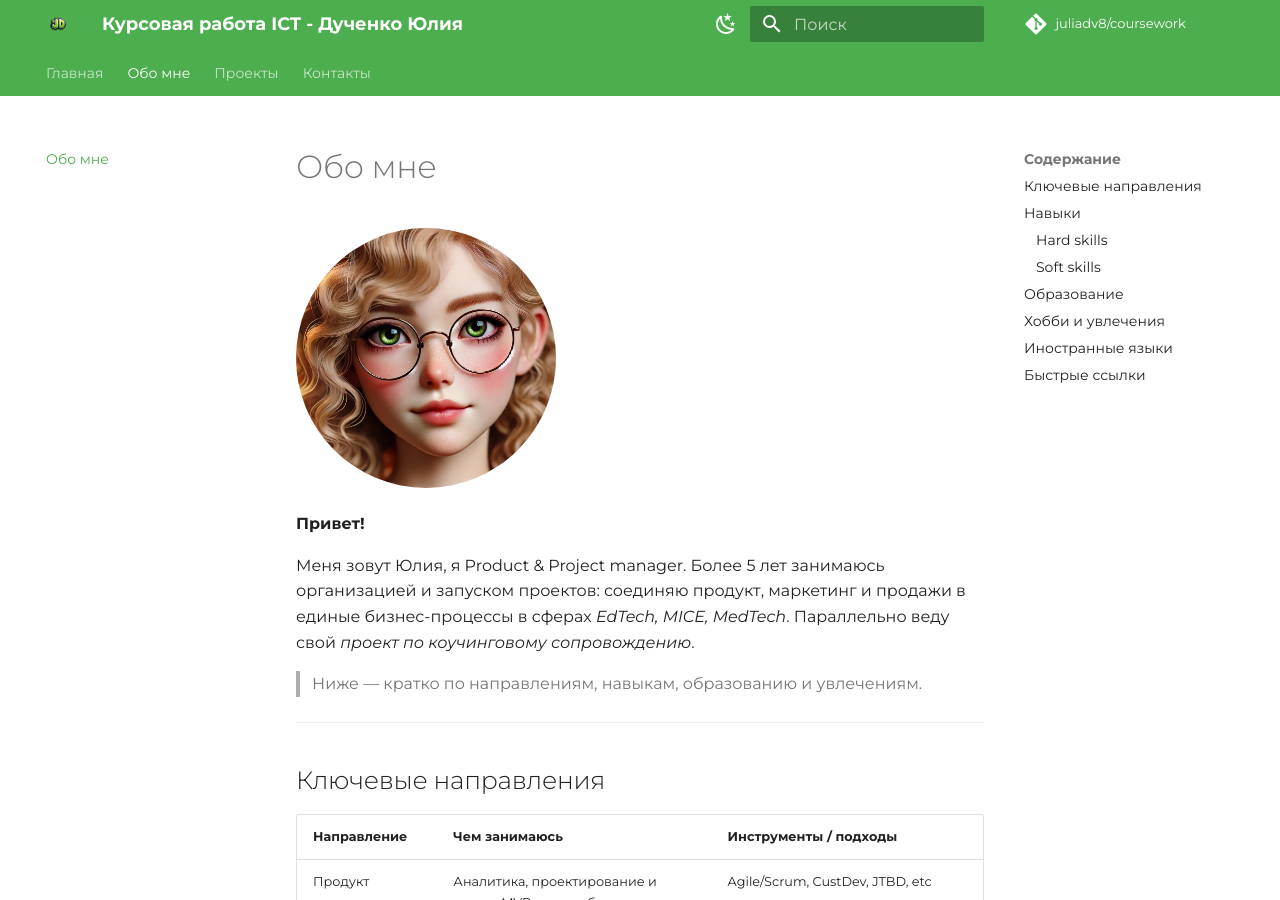
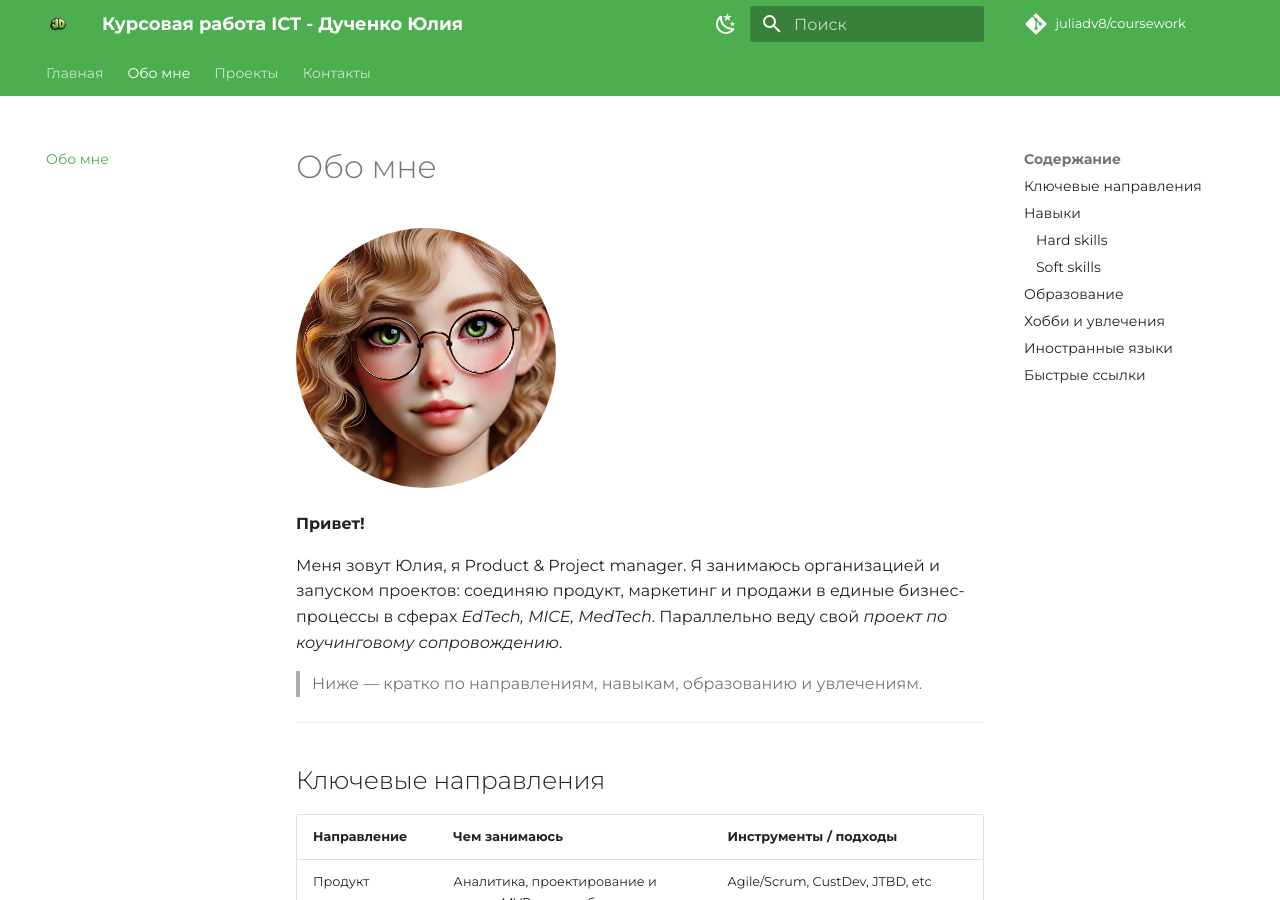
Before and after one commit to juliadv8/coursework, an MkDocs documentation site: the page built from docs/about.md, in a window 1280 px wide and 900 px high. Built offline with MkDocs 1.6.1 and Material for MkDocs 9.7.7, drawn with Linux system fonts in a browser that asks for light colours; comment, search, counter and statistics services are not loaded.

Commit message:
Update about.md

```diff
--- a/docs/about.md
+++ b/docs/about.md
@@ -2,7 +2,7 @@
 
 **Привет!**
 
-Меня зовут Юлия, я Product & Project manager. Более 5 лет занимаюсь организацией и запуском проектов: соединяю продукт, маркетинг и продажи в единые бизнес-процессы в сферах *EdTech, MICE, MedTech*. Параллельно веду свой *проект по коучинговому сопровождению*.
+Меня зовут Юлия, я Product & Project manager. Я занимаюсь организацией и запуском проектов: соединяю продукт, маркетинг и продажи в единые бизнес-процессы в сферах *EdTech, MICE, MedTech*. Параллельно веду свой *проект по коучинговому сопровождению*.
 
 > Ниже — кратко по направлениям, навыкам, образованию и увлечениям.
 
```
